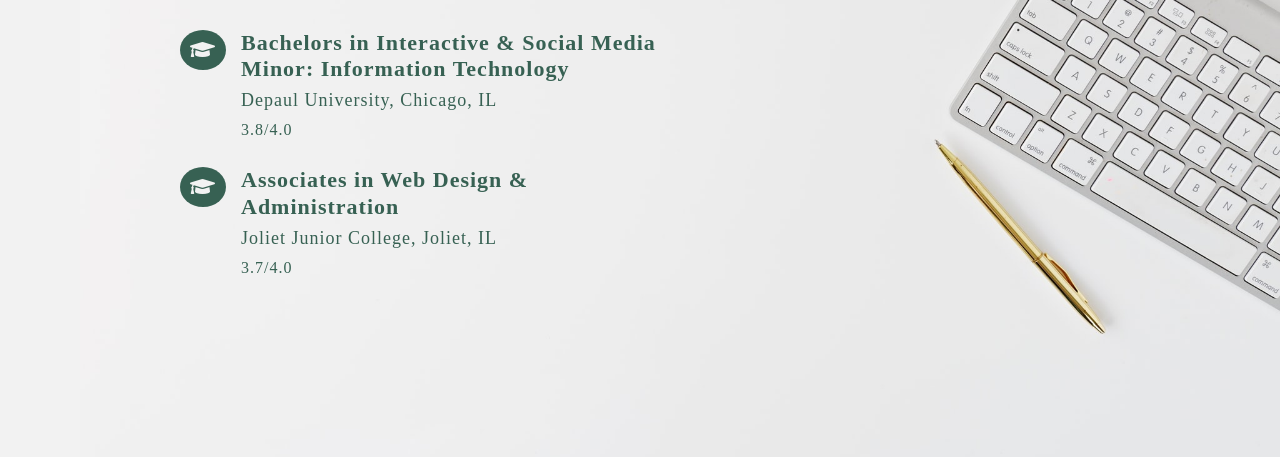
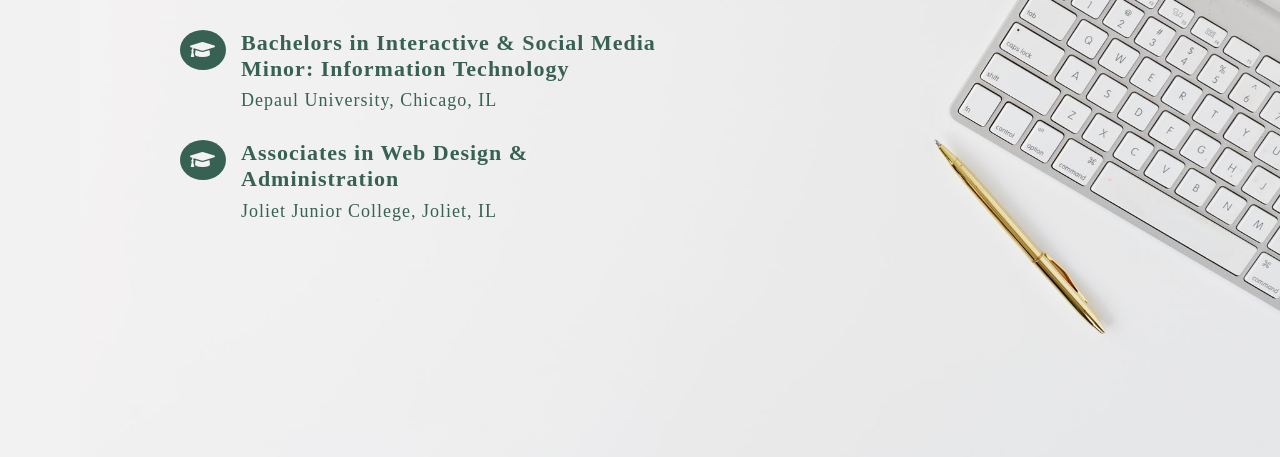
Before and after one commit to usaiyed27/portfolio, a website: page index.html in a window 1280 px wide. Shown: the part 341-798 px from the top of the page. Drawn offline with nearby package versions, Linux system fonts and the light colour scheme; a web font is replaced by a local one.

Commit message:
gpa removed

```diff
--- a/index.html
+++ b/index.html
@@ -60,7 +60,7 @@
 									<div class="details">
 										<h4><strong>Bachelors in Interactive & Social&nbsp;Media <br/> Minor: Information Technology</strong></h4>
 										<h5>Depaul University, Chicago, IL</h5>
-										<h6>3.8/4.0</h6>
+										<!-- <h6>3.8/4.0</h6> -->
 									</div>
 								</div>
 								<div id="edu2">
@@ -70,7 +70,7 @@
 									<div class="details">
 										<h4><strong>Associates in Web Design & Administration</strong></h4>
 										<h5>Joliet Junior College, Joliet, IL</h5>
-										<h6>3.7/4.0</h6>
+										<!-- <h6>3.7/4.0</h6> -->
 									</div>
 								</div>
 							</div>
```
